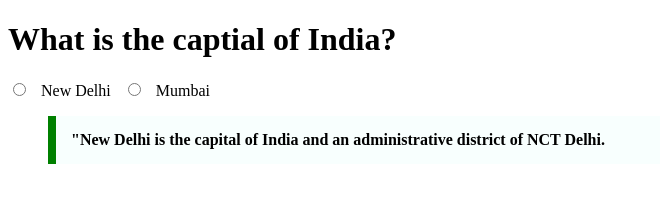
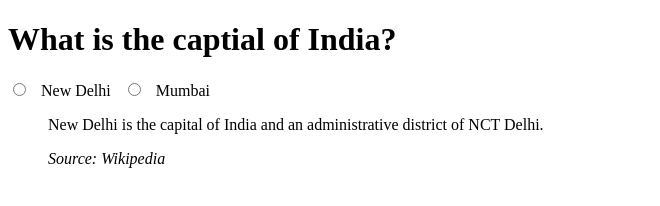
Before and after one commit to acciojob/trivia-avinash-create, a website: page main.html in a window 1280 px wide. Shown: the whole page, without its empty margins (0-660 px from the left). Drawn offline with Linux system fonts and the light colour scheme.

Commit message:
created a submission

```diff
--- a/main.html
+++ b/main.html
@@ -13,7 +13,10 @@
   <label for="delhi">New Delhi</label>
   <input type="radio" id="mumbai" name="capital" value="Mumbai">
   <label for="mumbai">Mumbai</label>
-	<blockquote id= "blockquote">"New Delhi is the capital of India and an administrative district of NCT Delhi.</blockquote>
+	<blockquote id= "blockquote">
+		<p>New Delhi is the capital of India and an administrative district of NCT Delhi.</p>
+		<cite>Source: Wikipedia</cite>
+	</blockquote>
     <script type="text/javascript" src="./script.js">
 </script>
 
--- a/styles.css
+++ b/styles.css
@@ -1,6 +1,6 @@
 
 /* Your CSS Code here. */
-#blockquote
+#cite
 {
 		Max-width: Around 600px;
 		Margin: Approximately 10px;
```
